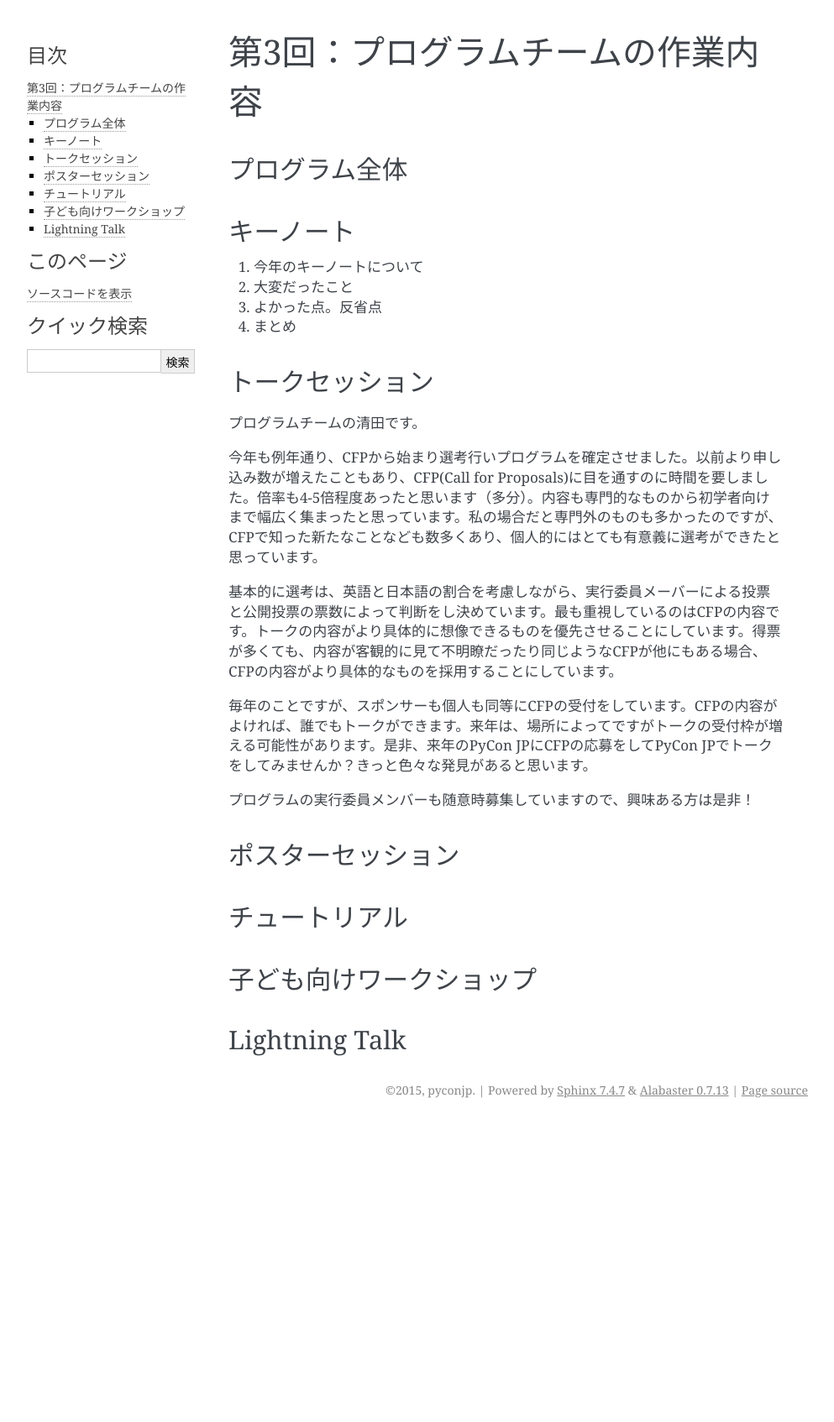
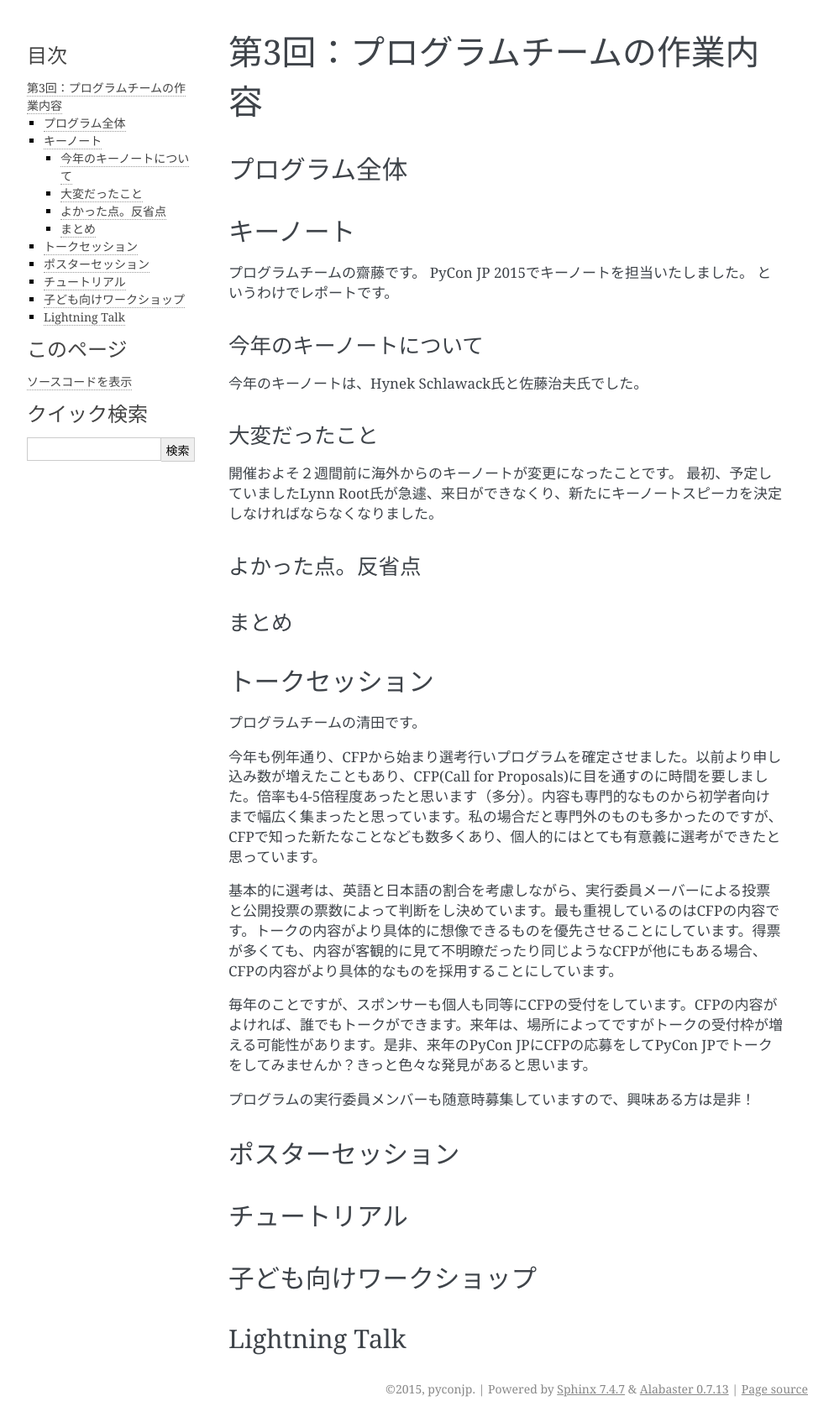
Before and after one commit to pyconjp/codezine-after-reports2015, a Sphinx documentation site: the page built from source/03_program.rst, in a window 1280 px wide. Shown: the whole page at 84% size, without its empty margins (148-1141 px from the left). Built offline with Sphinx 7.4.7, drawn with Linux system fonts in a browser that asks for light colours; before the commit the page ends 1338 px from its top, so only the background shows below that.

Commit message:
03_program.rst edited online with Bitbucket Daisuke Saito コミット

```diff
--- a/source/03_program.rst
+++ b/source/03_program.rst
@@ -7,13 +7,26 @@
 
 キーノート
 =============
-1. 今年のキーノートについて
+プログラムチームの齋藤です。
+PyCon JP 2015でキーノートを担当いたしました。
+というわけでレポートです。
 
-2. 大変だったこと
+今年のキーノートについて
+---------------------------
+今年のキーノートは、Hynek Schlawack氏と佐藤治夫氏でした。
 
-3. よかった点。反省点
 
-4. まとめ
+大変だったこと
+---------------------------
+開催およそ２週間前に海外からのキーノートが変更になったことです。
+最初、予定していましたLynn Root氏が急遽、来日ができなくり、新たにキーノートスピーカを決定しなければならなくなりました。
+
+よかった点。反省点
+---------------------------
+
+まとめ
+---------------------------
+
 
 トークセッション
 ==================
```
